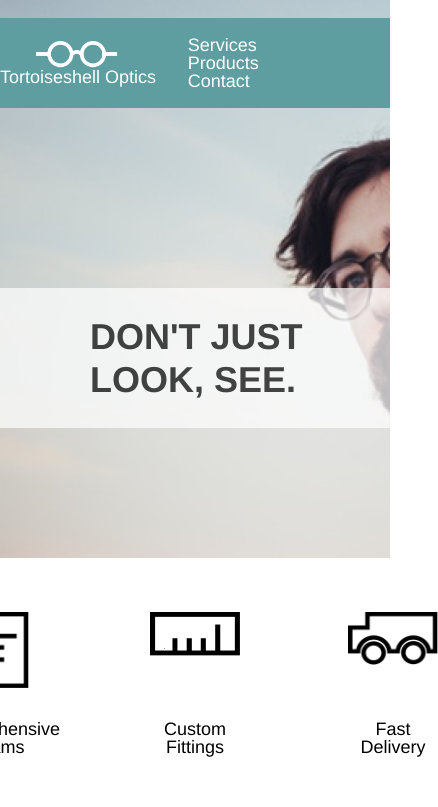
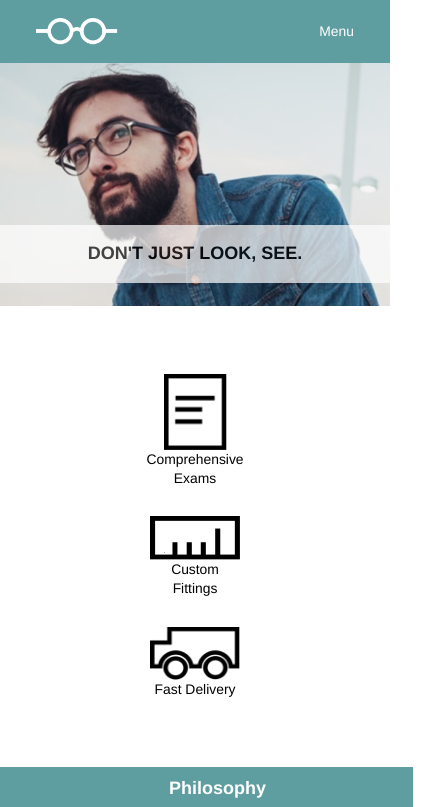
Before and after one commit to jessodri/Tortoiseshell, a plain HTML site: page index.html in a window 390 px wide. Shown: the top 807 px of the page, 438 px wide, since content can reach past the window. Drawn offline with Linux system fonts and the light colour scheme.

Commit message:
final HTML and CSS

```diff
--- a/index.html
+++ b/index.html
@@ -17,11 +17,15 @@
           <img src="./resources/images/logo-white.png">
           <h3>Tortoiseshell Optics</h3>
         </div>
-        <nav>
+        <nav class="desktop">
           <a href="#">Services</a>
           <a href="#">Products</a>
           <a href="#">Contact</a>
         </nav>
+        <nav class="mobile-nav">
+          <a class="menu" href="#">Menu</a>
+        </nav>
+
       </header>
 
       <div class="main-heading">
--- a/resources/css/index.css
+++ b/resources/css/index.css
@@ -47,7 +47,7 @@ h1 {
   opacity: 0.7;
 }
 
-html {
+html, body {
   font-size: 18px;
   font-family: Helvetica;
   line-height: 1.4;
@@ -65,8 +65,8 @@ a {
 }
 
 .box {
-  height: 8rem;
-  width: 5rem;
+  max-height: 8rem;
+  max-width: 5rem;
   margin: 3rem;
   display: flex;
   flex-direction: column;
@@ -115,3 +115,84 @@ footer img {
   height: 1.5rem;
   margin-right: 1rem;
 }
+
+@media only screen and (min-width:1024px){
+  nav.mobile-nav {display:none;}}
+
+@media only screen and (max-width:1024px){
+  .wrapper {
+    width: 100%;
+  }
+  .banner {
+    padding-top: 0rem;
+  }
+  h1 {
+    font-size: 1.33rem;
+    padding: 0.75rem 4rem;
+  }
+  .main-heading {
+    margin-top: 5rem;
+    margin-right: 2rem;
+  }
+  nav.desktop {
+    display: none;
+  }
+}
+
+@media only screen and (max-width:500px){
+.banner {
+  background-position: 20%;
+  height: 17rem;
+}
+h3 {
+  display:none;
+}
+.main-heading {
+  margin: 9rem 0rem 0rem 0rem;
+  display: block;
+}
+h1 {
+  font-size: 1rem;
+  text-align: center;
+  padding-top:1rem;
+  padding-bottom: 1rem;
+}
+.services {
+  flex-direction: column;
+  align-items: center;
+  justify-content: center;
+  margin: 3.77rem 0rem;
+}
+.box {
+  justify-content: flex-start;
+  margin: 0rem;
+}
+
+.fittings, .delivery {
+  padding-top: 1.54rem;
+}
+.info {
+  flex-direction: column;
+  align-items: center;
+}
+.blurb {
+  width: 100%;
+  margin-right: 0rem;
+}
+.philosophy {
+  margin-bottom: 4rem;
+}
+h2 {
+  width: 100%;
+  text-align: center;
+}
+body {
+  font-size: 0.77rem;
+}
+.copyright {
+  display: none;
+}
+footer {
+  justify-content: center;
+}
+}
```
